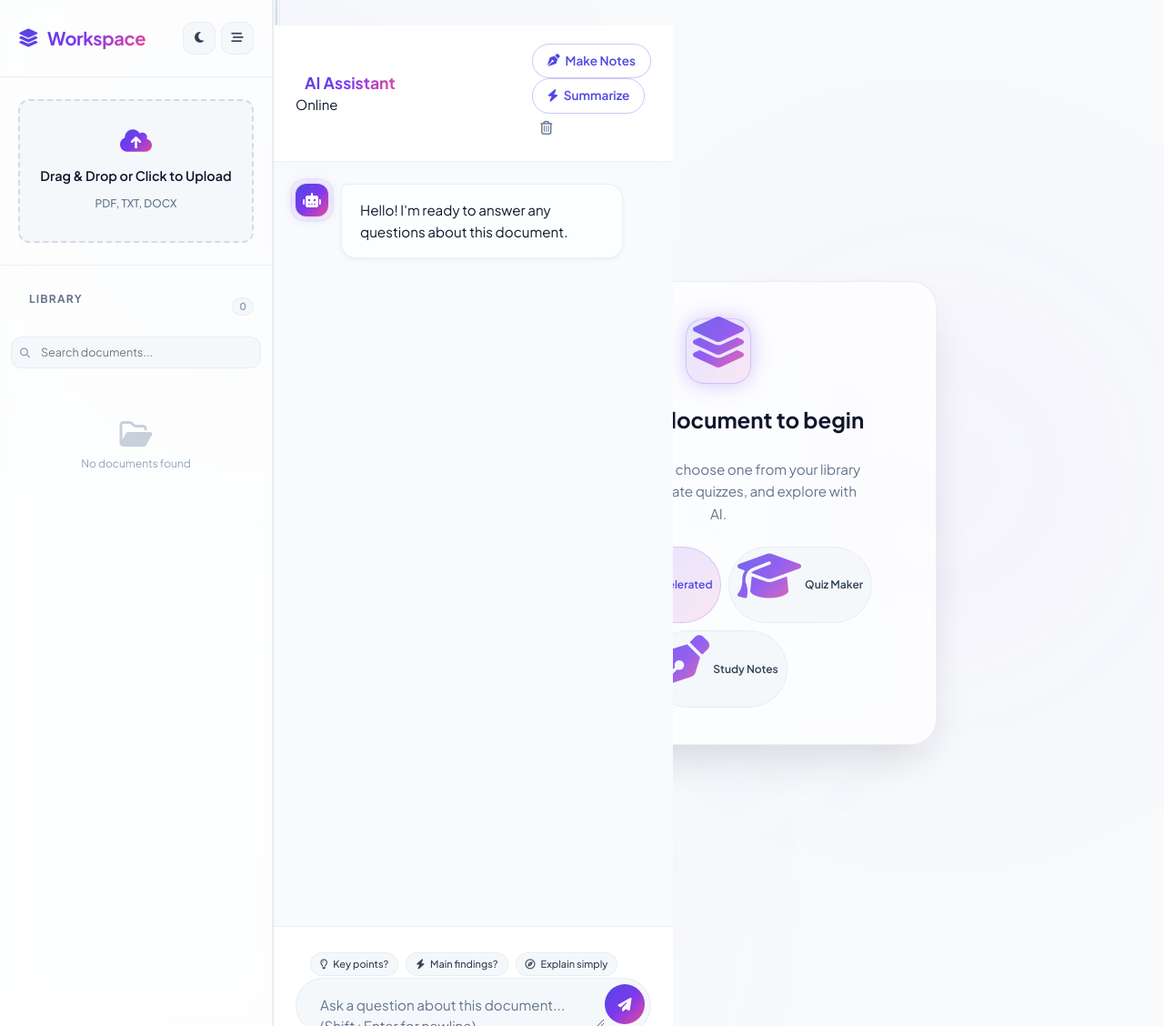
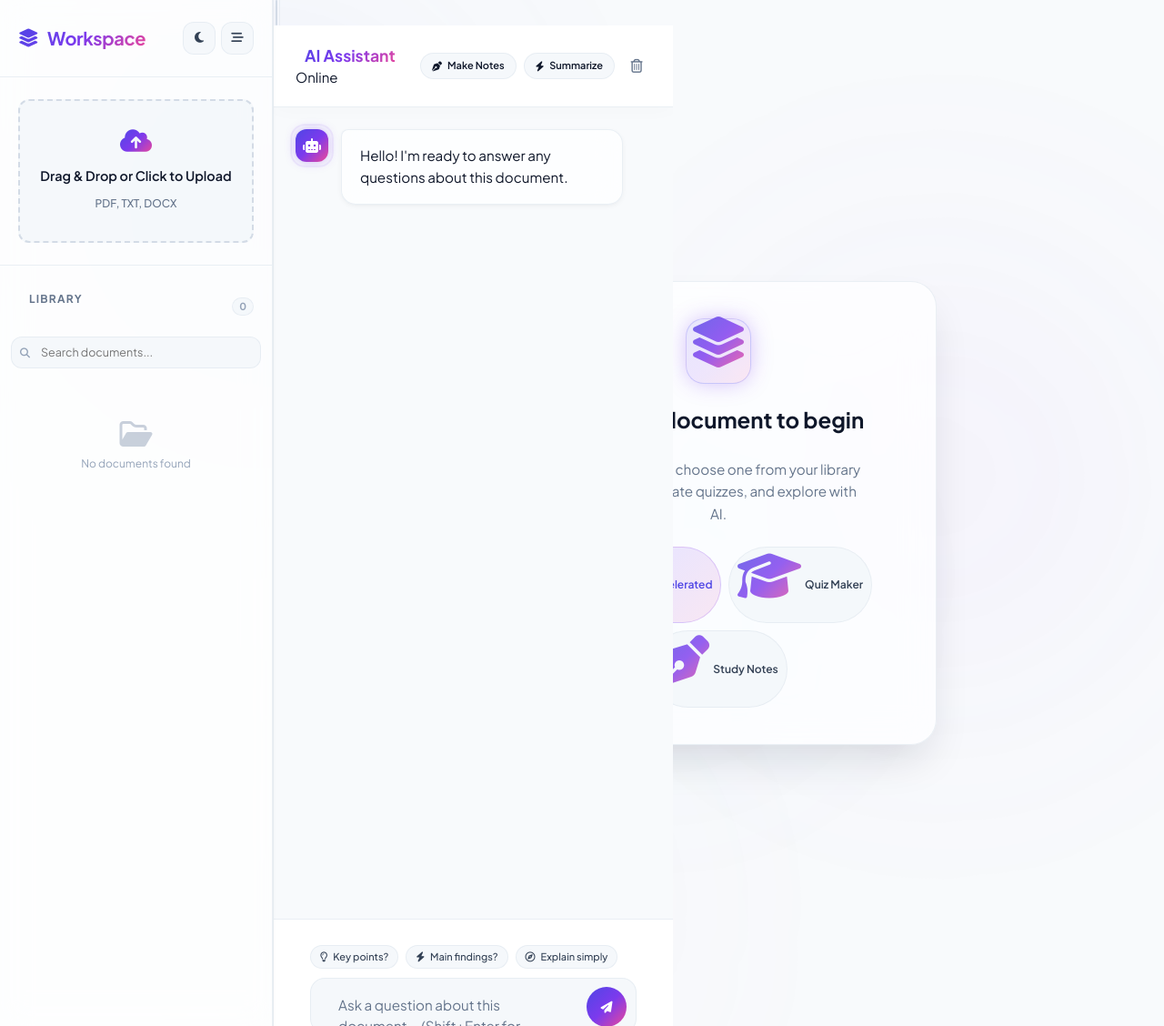
Before and after one commit to prashant-7-8-7/Macro-Project-, a FastAPI app: page / in a window 1280 px wide. Shown: the whole page at 91% size. Run offline with FastAPI, Linux system fonts and the light colour scheme; data that the repository does not hold is empty; some libraries are stand-ins or nearby versions.

Commit message:
style: add button pill, textarea, and send ripple styles in components.css

```diff
--- a/src/web/static/css/components.css
+++ b/src/web/static/css/components.css
@@ -1503,3 +1503,141 @@ mark.search-highlight.active-match {
   background-color: var(--brand-gradient-subtle);
   transform: translateY(-1px);
 }
+
+/* ============================================================
+   ASSISTANT ACTION BUTTONS & CHAT INPUT CONTROLS
+   ============================================================ */
+.assistant-actions {
+  display: flex;
+  align-items: center;
+  gap: var(--space-2);
+}
+
+.assistant-actions .btn-primary-outline {
+  display: inline-flex;
+  align-items: center;
+  gap: var(--space-1-5);
+  font-family: var(--font-sans);
+  font-size: 11px;
+  font-weight: 600;
+  padding: 5px 12px;
+  border-radius: var(--radius-full);
+  background: var(--bg-surface-subtle);
+  border: 1px solid var(--border-subtle);
+  color: var(--text-primary);
+  cursor: pointer;
+  transition: all var(--dur-normal) var(--ease-spring);
+  position: relative;
+  overflow: hidden;
+}
+
+.assistant-actions .btn-primary-outline:hover {
+  background: var(--brand-gradient);
+  color: #ffffff;
+  border-color: transparent;
+  box-shadow: 0 0 16px -2px var(--brand-glow);
+  transform: translateY(-1px);
+}
+
+.assistant-actions .btn-primary-outline.is-loading {
+  pointer-events: none;
+  opacity: 0.75;
+}
+
+.assistant-actions .btn-primary-outline.is-loading i {
+  animation: spin 1s linear infinite;
+}
+
+/* Chat Input Area & Auto-growing Textarea */
+.chat-input-area {
+  background-color: var(--glass-bg);
+  backdrop-filter: var(--glass-blur);
+  -webkit-backdrop-filter: var(--glass-blur);
+  border-top: 1px solid var(--border-subtle);
+  display: flex;
+  flex-direction: column;
+  gap: var(--space-2);
+  padding-bottom: var(--space-3);
+}
+
+.chat-input-area .input-wrapper {
+  margin: 0 var(--space-4);
+  display: flex;
+  align-items: flex-end;
+  gap: var(--space-2);
+  background-color: var(--bg-surface-subtle);
+  border: 1px solid var(--border-subtle);
+  border-radius: var(--radius-lg);
+  padding: 6px 10px;
+  transition: all var(--dur-fast) var(--ease-standard);
+}
+
+.chat-input-area .input-wrapper:focus-within {
+  border-color: var(--brand-indigo);
+  background-color: var(--bg-surface);
+  box-shadow: 0 0 0 2px var(--brand-glow);
+}
+
+#chat-input {
+  flex: 1;
+  background: transparent;
+  border: none;
+  outline: none;
+  font-family: var(--font-sans);
+  font-size: var(--text-sm);
+  color: var(--text-primary);
+  resize: none;
+  max-height: 120px;
+  min-height: 24px;
+  line-height: 1.5;
+  padding: 4px 2px;
+}
+
+#chat-input::placeholder {
+  color: var(--text-muted);
+}
+
+/* Send Button with Ripple Effect */
+#btn-send {
+  width: 32px;
+  height: 32px;
+  border-radius: var(--radius-md);
+  background: var(--brand-gradient);
+  border: none;
+  color: #ffffff;
+  font-size: 13px;
+  cursor: pointer;
+  display: flex;
+  align-items: center;
+  justify-content: center;
+  transition: all var(--dur-fast) var(--ease-standard);
+  flex-shrink: 0;
+  position: relative;
+  overflow: hidden;
+  box-shadow: var(--shadow-xs);
+}
+
+#btn-send:hover {
+  transform: translateY(-1px) scale(1.05);
+  box-shadow: 0 0 14px var(--brand-glow);
+}
+
+#btn-send:active::after {
+  content: '';
+  position: absolute;
+  top: 50%;
+  left: 50%;
+  width: 100px;
+  height: 100px;
+  background: rgba(255, 255, 255, 0.4);
+  border-radius: 50%;
+  transform: translate(-50%, -50%) scale(0);
+  animation: rippleSend 0.4s ease-out;
+}
+
+@keyframes rippleSend {
+  to {
+    transform: translate(-50%, -50%) scale(1);
+    opacity: 0;
+  }
+}
```
